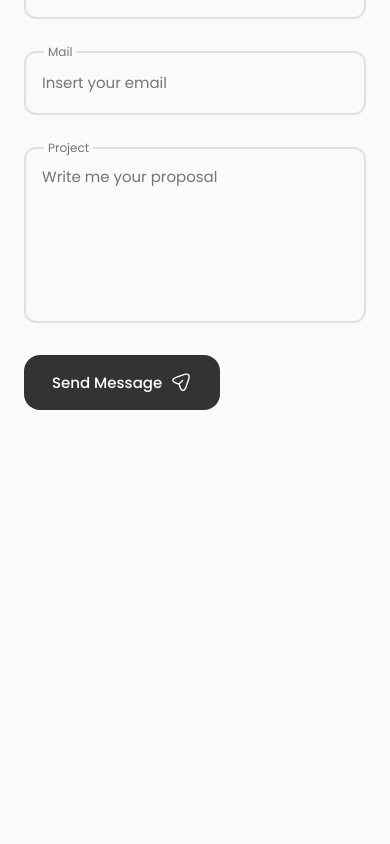
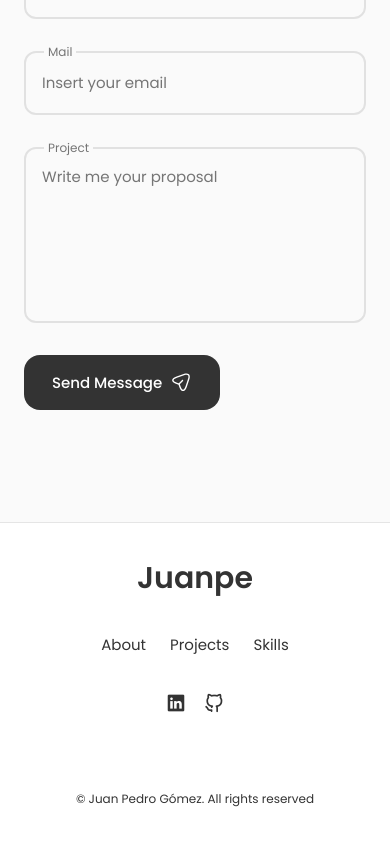
Before and after one commit to Juanpedrogomezespinosa/portafolio, a React (Create React App) app: page / in a window 390 px wide. Shown: the part 3532-4376 px from the top of the page. Before the commit the page ends 4102 px from the top, so only its background shows below. Built offline with nearby package versions, Linux system fonts and the light colour scheme.

Commit message:
componente footer listo

```diff
--- a/src/App.js
+++ b/src/App.js
@@ -7,6 +7,7 @@
 import Qualification from "./Components/qualification/Qualification";
 import Portfolio from "./Components/portfolio/Portfolio";
 import Contact from "./Components/contact/Contact";
+import Footer from "./Components/footer/Footer";
 
 function App() {
   return (
@@ -19,6 +20,7 @@
         <Qualification />
         <Portfolio />
         <Contact />
+        <Footer />
       </main>
     </>
   );
--- /dev/null
+++ b/src/Components/footer/Footer.jsx
@@ -0,0 +1,57 @@
+import React from "react";
+import "./footer.css";
+
+const Footer = () => {
+  return (
+    <footer className="footer">
+      <div className="footer__container container">
+        <h1 className="footer__title">Juanpe</h1>
+
+        <ul className="footer__list">
+          <li>
+            <a href="#about" className="footer__link">
+              About
+            </a>
+          </li>
+
+          <li>
+            <a href="#portfolio" className="footer__link">
+              Projects
+            </a>
+          </li>
+
+          <li>
+            <a href="#skills" className="footer__link">
+              Skills
+            </a>
+          </li>
+        </ul>
+
+        <div className="footer__social">
+          <a
+            href="https://www.linkedin.com/in/juanpedroge/"
+            className="home__social-icon"
+            target="_blank"
+          >
+            <i className="uil uil-linkedin"></i>
+          </a>
+
+          <a
+            href="https://github.com/Juanpedrogomezespinosa"
+            className="home__social-icon"
+            target="_blank"
+          >
+            <i className="uil uil-github-alt"></i>
+          </a>
+        </div>
+
+        <span className="footer__copy">
+          {" "}
+          &#169; Juan Pedro Gómez. All rights reserved
+        </span>
+      </div>
+    </footer>
+  );
+};
+
+export default Footer;
--- /dev/null
+++ b/src/Components/footer/footer.css
@@ -0,0 +1,65 @@
+.footer {
+  background-color: var(--container-color);
+  border-top: 1px solid rgba(0, 0, 0, 0.1);
+}
+
+.footer__container {
+  padding: 2rem 0 6rem;
+}
+
+.footer__title,
+.footer__link {
+  color: var(--title-color);
+}
+
+.footer__title {
+  text-align: center;
+  margin-bottom: var(--mb-2);
+}
+
+.footer__link:hover {
+  color: var(--title-color-dark);
+}
+
+.footer__list {
+  display: flex;
+  justify-content: center;
+  column-gap: 1.5rem;
+  margin-bottom: var(--mb-2);
+}
+
+.footer__social {
+  display: flex;
+  justify-content: center;
+  column-gap: 1.125rem;
+}
+
+.footer__social-link {
+  background-color: var(--title-color);
+  color: var(--container-color);
+  font-size: 1.125rem;
+  border-radius: 0.5rem;
+  display: inline-flex;
+}
+
+.footer__social-link:hover {
+  background-color: var(--title-color-dark);
+}
+
+.footer__copy {
+  display: block;
+  margin-top: 4.5rem;
+  color: var(--title-color);
+  text-align: center;
+  font-size: var(--smaller-font-size);
+}
+
+/*=============== BREAKPOINTS ===============*/
+/* For large devices */
+@media screen and (max-width: 992px) {
+  .footer__social-link {
+    padding: 0.25rem;
+    border-radius: 0.25rem;
+    font-size: 1rem;
+  }
+}
```
